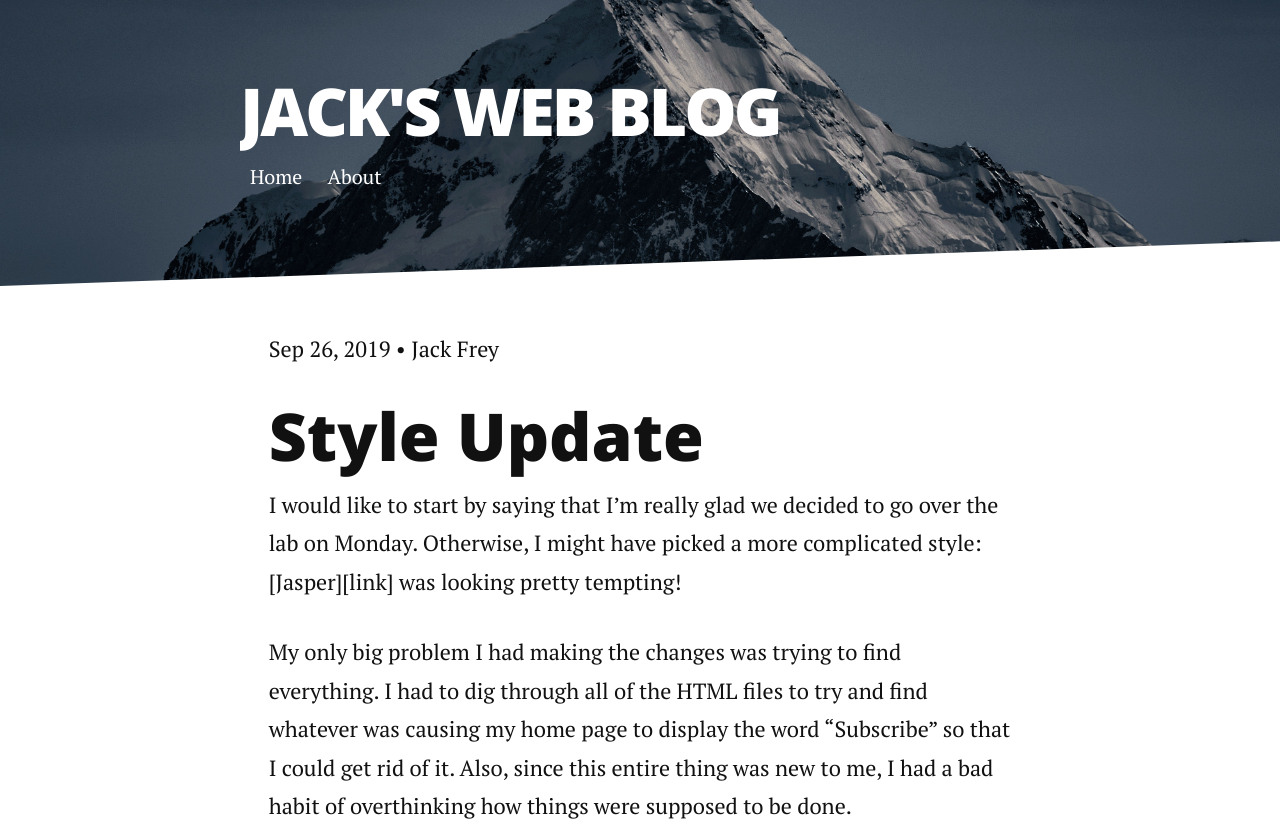
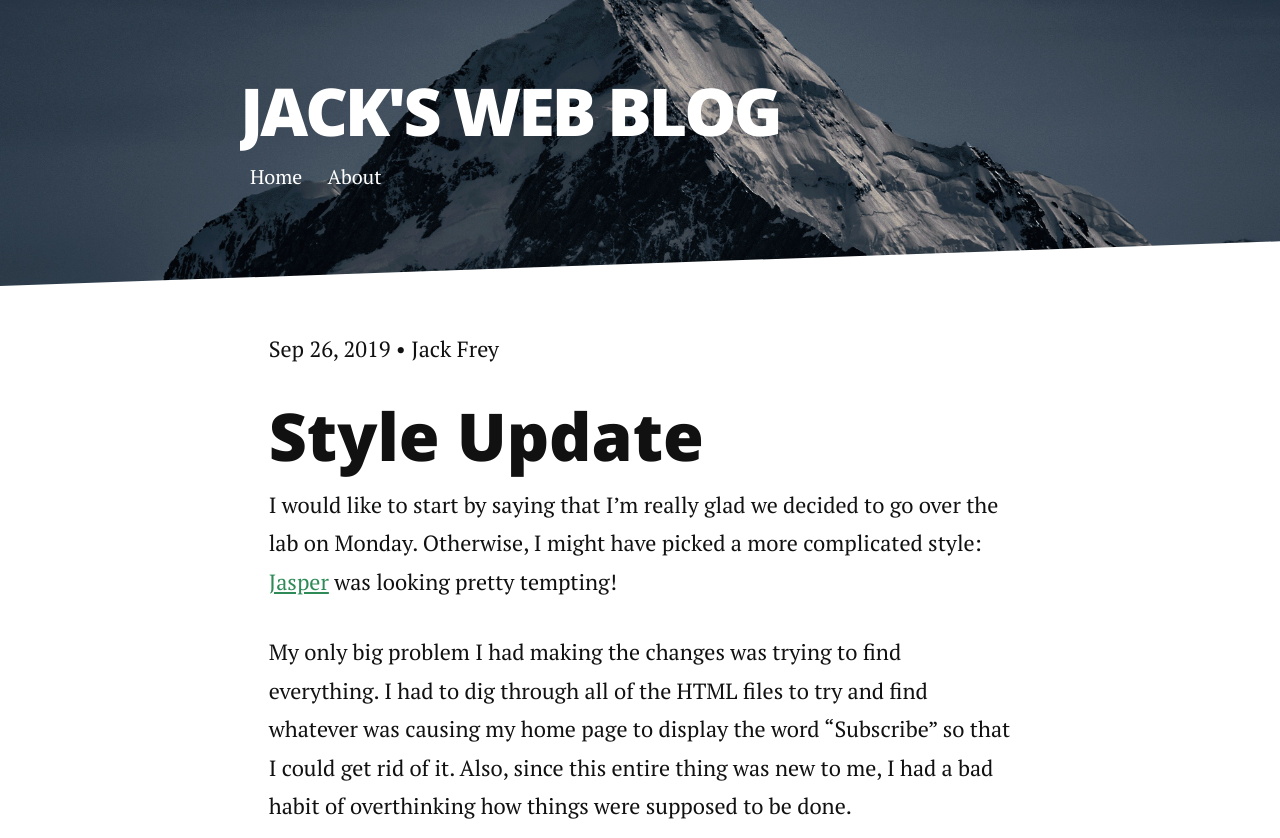
Before and after one commit to Privateeye421/csci340blog, a Jekyll site: the page built from _posts/2019-9-25-StyleUpdate.markdown, in a window 1280 px wide. Shown: the top 838 px of the page. Built offline with Jekyll 4.4.1, drawn with Linux system fonts in a browser that asks for light colours; nearby versions of some CDN libraries; part of the change alters nothing that is shown; grey boxes are pictures that could not be loaded.

```diff
--- a/_posts/2019-9-25-StyleUpdate.markdown
+++ b/_posts/2019-9-25-StyleUpdate.markdown
@@ -6,21 +6,21 @@ categories: jekyll update
 author: Jack Frey
 ---
 I would like to start by saying that I'm really glad we decided to go over the lab on Monday. Otherwise,
-I might have picked a more complicated style: [Jasper][link] was looking pretty tempting!
+I might have picked a more complicated style: [Jasper][link1] was looking pretty tempting!
 
 My only big problem I had making the changes was trying to find everything. I had to dig through all of
 the HTML files to try and find whatever was causing my home page to display the word "Subscribe" so that
 I could get rid of it. Also, since this entire thing was new to me, I had a bad habit of overthinking
 how things were supposed to be done.
 
-![](/assets/moon.jpg)
+![image](/assets/moon.jpg)
 
 I'm not really sure about how the website is going to handle all of the gem stuff that's on my computer,
 so I might need to move some of the Long Haul directories into my project. Still, though this felt pretty
 good to actually get done! I still don't really understand include all that well, specifically how
 to make custom stuff for the website in it, but I suppose that will all come with time.
 
-![](/assets/water.jpg)
+![image](/assets/water.jpg)
 
 While I didn't end up using anything from most of the searches I made to try and work stuff out, I do
 have to credit the [Jekyll website][link2] for helping me figure out how to put images in my blog post.
```
